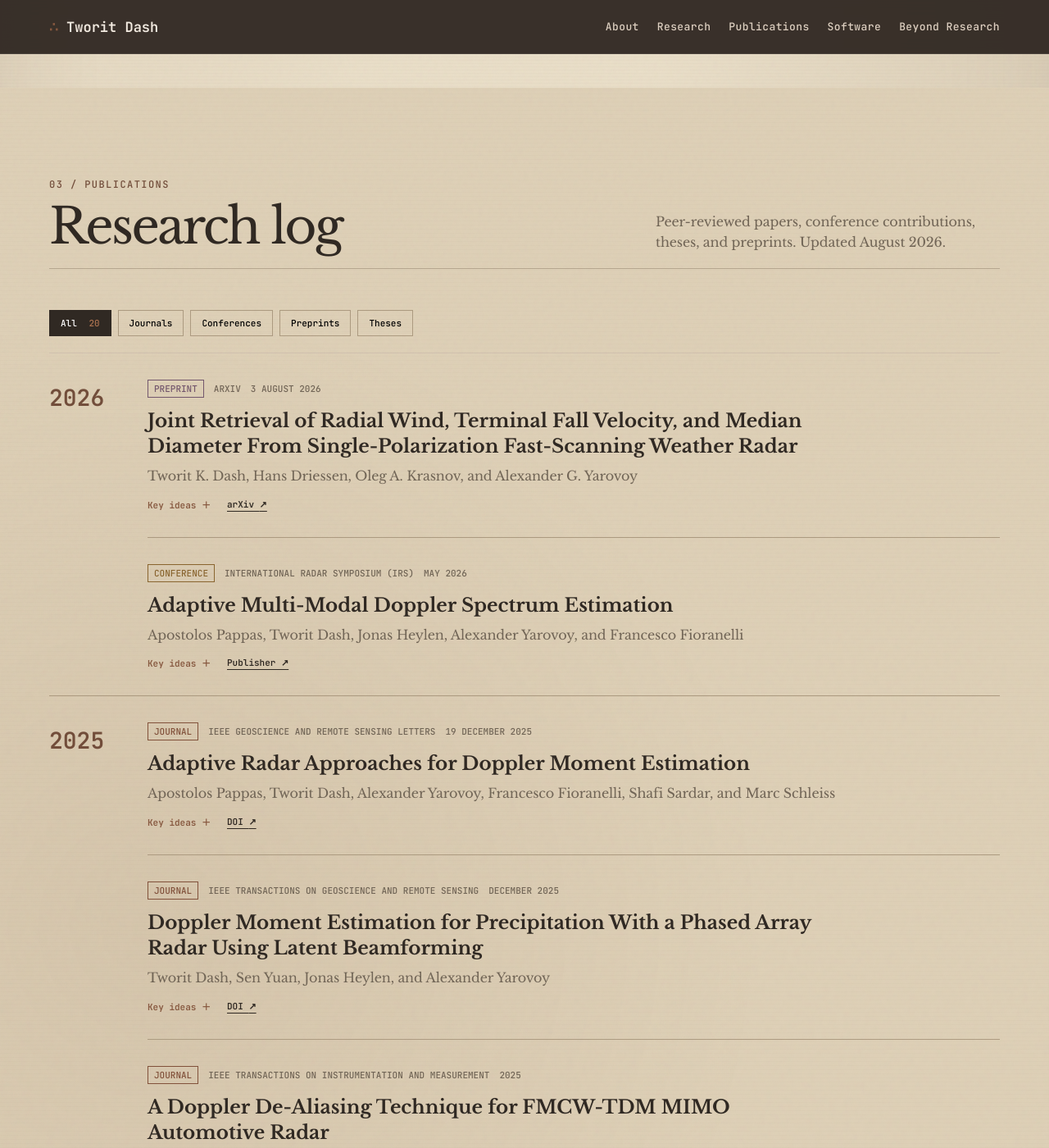
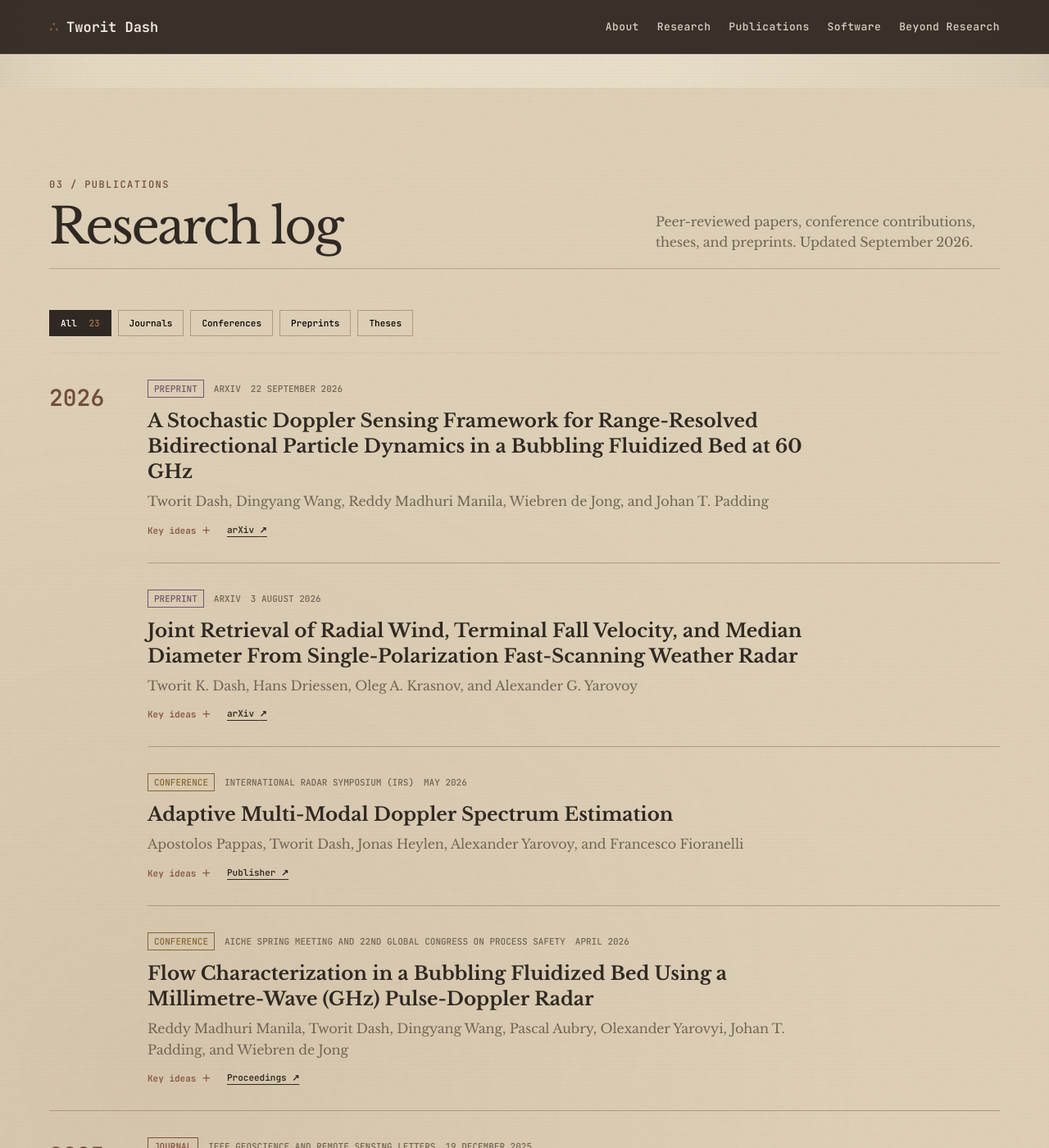
Before and after one commit to tworit/tworit.github.io, a Jekyll site: the page built from index.md, in a window 1280 px wide and 1400 px high, scrolled down 3167 px. Shown: the whole window at 82% size. Built offline with Jekyll 4.4.1, drawn with Linux system fonts in a browser that asks for light colours; some of the changed text lies outside the part shown.

Commit message:
Sync publications with Scholar and September preprint

```diff
--- a/_data/publications.yml
+++ b/_data/publications.yml
@@ -1,3 +1,18 @@
+- year: 2026
+  published: 22 September 2026
+  type: preprint
+  slug: stochastic-fluidized-bed
+  domain: Industrial radar sensing · spectral estimation
+  title: A Stochastic Doppler Sensing Framework for Range-Resolved Bidirectional Particle Dynamics in a Bubbling Fluidized Bed at 60 GHz
+  authors: Tworit Dash, Dingyang Wang, Reddy Madhuri Manila, Wiebren de Jong, and Johan T. Padding
+  venue: arXiv
+  url: https://arxiv.org/abs/2609.26494
+  link_label: arXiv
+  summary: A range-resolved statistical Doppler framework that uses a commercial 60 GHz radar to observe particle motion inside an optically opaque bubbling fluidized bed.
+  key_points:
+    - Doppler power, mean radial velocity, and spectral width are recovered as functions of range and time.
+    - The measurements reveal simultaneous motion towards and away from the radar during developed fluidization.
+    - The analysis determines when one local Doppler lobe is sufficient and when two distinct velocity contributions are supported by the data.
 - year: 2026
   published: 3 August 2026
   type: preprint
@@ -26,6 +41,20 @@
   key_points:
     - Multi-modal structure is treated explicitly instead of being compressed into one set of moments.
     - The estimator adapts its representation to the information present in the observed spectrum.
+- year: 2026
+  published: April 2026
+  type: conference
+  slug: fluidized-bed-flow-characterization
+  domain: Industrial radar sensing · multiphase flow
+  title: Flow Characterization in a Bubbling Fluidized Bed Using a Millimetre-Wave (GHz) Pulse-Doppler Radar
+  authors: Reddy Madhuri Manila, Tworit Dash, Dingyang Wang, Pascal Aubry, Olexander Yarovyi, Johan T. Padding, and Wiebren de Jong
+  venue: AIChE Spring Meeting and 22nd Global Congress on Process Safety
+  url: https://proceedings.aiche.org/conferences/aiche-spring-meeting-and-global-congress-process-safety/2026/proceeding-956
+  link_label: Proceedings
+  summary: An experimental study using a 60 GHz radar to observe bed expansion and particle motion in a dense bubbling fluidized bed without optical access.
+  key_points:
+    - Range-Doppler measurements provide spatial and velocity information that pressure-drop measurements alone cannot resolve.
+    - The work introduces radar sensing as a non-intrusive tool for monitoring dense gas-solid flows.
 - year: 2025
   published: 19 December 2025
   volume_year: IEEE GRSL, volume 23 (2026)
@@ -166,7 +195,7 @@
   type: conference
   slug: precipitation-detection
   domain: Weather radar · detection
-  title: Detection of Precipitation Using Scanning Radars
+  title: Detection of Precipitation Using Scanning Radars With Strong Sectorial Interferences
   authors: Tworit Dash et al.
   venue: IGARSS
   url: https://ieeexplore.ieee.org/document/10642725
@@ -207,7 +236,7 @@
   type: conference
   slug: nonuniform-sampling
   domain: Sampling theory · radar
-  title: Application of Non-Uniform Sampling to Avoid Aliasing
+  title: Application of Non-Uniform Sampling to Avoid Aliasing in the Precipitation Doppler Spectrum
   authors: Mohamed et al., including Tworit Dash
   venue: International Radar Symposium (IRS)
   url: https://ieeexplore.ieee.org/document/10644744
@@ -220,7 +249,7 @@
   type: conference
   slug: circular-statistics
   domain: Spectral estimation · directional statistics
-  title: Application of Circular Statistics on Doppler Spectrum
+  title: Application of Circular Statistics on the Weather Radar Doppler Spectrum
   authors: Lu et al., including Tworit Dash
   venue: IEEE Radar Conference
   url: https://ieeexplore.ieee.org/document/10993795
@@ -242,6 +271,20 @@
   key_points:
     - Array processing is evaluated together with the temporal constraints of fast scanning.
     - The work connects beam design to the quality of downstream Doppler measurements.
+- year: 2023
+  published: 29 August 2023
+  type: conference
+  slug: gaussian-process-models-ams
+  domain: Spectral estimation · Bayesian inference
+  title: Doppler Spectrum Reconstruction for Precipitation With Gaussian Process Models
+  authors: Tworit Dash, Hans Driessen, Oleg A. Krasnov, and Alexander G. Yarovoy
+  venue: 40th AMS Conference on Radar Meteorology
+  url: https://ams.confex.com/ams/40RADAR/webprogram/40RADAR.html
+  link_label: Program
+  summary: A conference presentation on reconstructing precipitation Doppler spectra from short radar observations using Gaussian-process models.
+  key_points:
+    - Gaussian-process covariance models describe physically plausible spectral structure from limited observations.
+    - Hyperparameter estimation and spectrum reconstruction are treated within one probabilistic framework.
 - year: 2023
   published: 15 November 2023
   type: conference
--- a/index.md
+++ b/index.md
@@ -9,7 +9,7 @@
     <h1>I find structure<br>in <span>measurements.</span></h1>
     <p class="lede">I combine physical models, spectral estimation and information theory. I study what measurements contain, what they lose and why.</p>
     <div class="actions"><a class="button primary" href="#publications">Explore my work <span aria-hidden="true">↓</span></a><a class="button secondary" href="{{ '/Tworit_Kumar_Dash_Resume.pdf' | relative_url }}">Download CV <span aria-hidden="true">↗</span></a></div>
-    <div class="socials" aria-label="Profile links"><a href="https://orcid.org/0000-0003-3127-8841">ORCID</a><a href="https://research.tudelft.nl/en/persons/tk-dash/">TU Delft</a><a href="https://github.com/tworitdash">GitHub</a></div>
+    <div class="socials" aria-label="Profile links"><a href="https://scholar.google.com/citations?hl=en&amp;user=XDojC18AAAAJ">Google Scholar</a><a href="https://orcid.org/0000-0003-3127-8841">ORCID</a><a href="https://research.tudelft.nl/en/persons/tk-dash/">TU Delft</a><a href="https://github.com/tworitdash">GitHub</a></div>
   </div>
   <div class="inference-ecosystem">
     <div class="inference-card" aria-label="A shared model-based inference core">
@@ -89,7 +89,7 @@
 </section>
 
 <section id="publications" class="section publications-section"><div class="shell">
-  <div class="section-heading split"><div><p class="kicker">03 / Publications</p><h2>Research log</h2></div><p class="section-note">Peer-reviewed papers, conference contributions, theses, and preprints. Updated August 2026.</p></div>
+  <div class="section-heading split"><div><p class="kicker">03 / Publications</p><h2>Research log</h2></div><p class="section-note">Peer-reviewed papers, conference contributions, theses, and preprints. Updated September 2026.</p></div>
   <div class="filterbar" role="group" aria-label="Filter publications"><button class="filter active" data-filter="all" aria-pressed="true">All <span>{{ site.data.publications | size }}</span></button><button class="filter" data-filter="journal" aria-pressed="false">Journals</button><button class="filter" data-filter="conference" aria-pressed="false">Conferences</button><button class="filter" data-filter="preprint" aria-pressed="false">Preprints</button><button class="filter" data-filter="thesis" aria-pressed="false">Theses</button></div>
   <div class="publication-list">{% assign grouped = site.data.publications | group_by: 'year' %}{% for year in grouped %}<div class="year-group" data-year-group><div class="year"><span>{{ year.name }}</span></div><div>{% for paper in year.items %}<article class="publication" data-type="{{ paper.type }}"><div class="pub-meta"><span class="tag {{ paper.type }}">{{ paper.type }}</span><span>{{ paper.venue }}</span><span>{{ paper.published }}</span></div><h3><button class="paper-title" type="button" data-paper-open>{{ paper.title }}</button></h3><p>{{ paper.authors }}</p><div class="paper-actions"><button class="paper-link paper-note-link" type="button" data-paper-open>Key ideas <span aria-hidden="true">＋</span></button><a class="paper-link" href="{{ paper.url }}">{% if paper.link_label %}{{ paper.link_label }}{% else %}Publisher{% endif %} <span aria-hidden="true">↗</span></a></div><div class="paper-detail" hidden><p class="dialog-domain">{{ paper.domain }}</p><h2>{{ paper.title }}</h2><p class="dialog-citation">{{ paper.authors }} · {{ paper.venue }} · {{ paper.published }}{% if paper.volume_year %}<br>{{ paper.volume_year }}{% endif %}</p><p class="dialog-summary">{{ paper.summary }}</p><h3>Key messages</h3><ul>{% for point in paper.key_points %}<li>{{ point }}</li>{% endfor %}</ul><a class="button dialog-doi" href="{{ paper.url }}">Open native record <span aria-hidden="true">↗</span></a></div></article>{% endfor %}</div></div>{% endfor %}</div>
 </div></section>
```
